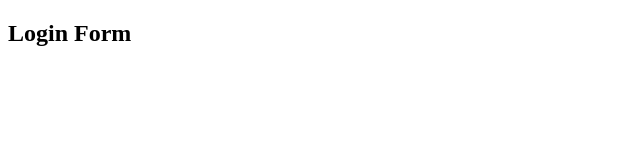
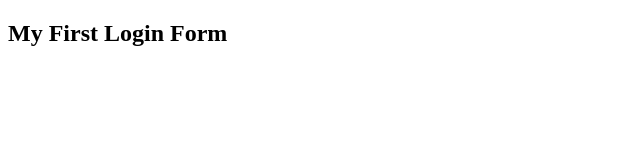
Before and after one commit to basirpayenda/Pratique, a plain HTML site: page login.html in a window 1280 px wide. Shown: the whole page, without its empty margins (0-640 px from the left). Drawn offline with Linux system fonts and the light colour scheme.

```diff
--- a/login.html
+++ b/login.html
@@ -9,7 +9,7 @@
 </head>
 
 <body>
-    <h2>Login Form</h2>
+    <h2>My First Login Form</h2>
 </body>
 
 </html>
```
Also changed, not shown: index.html (+1 -1 lines).
